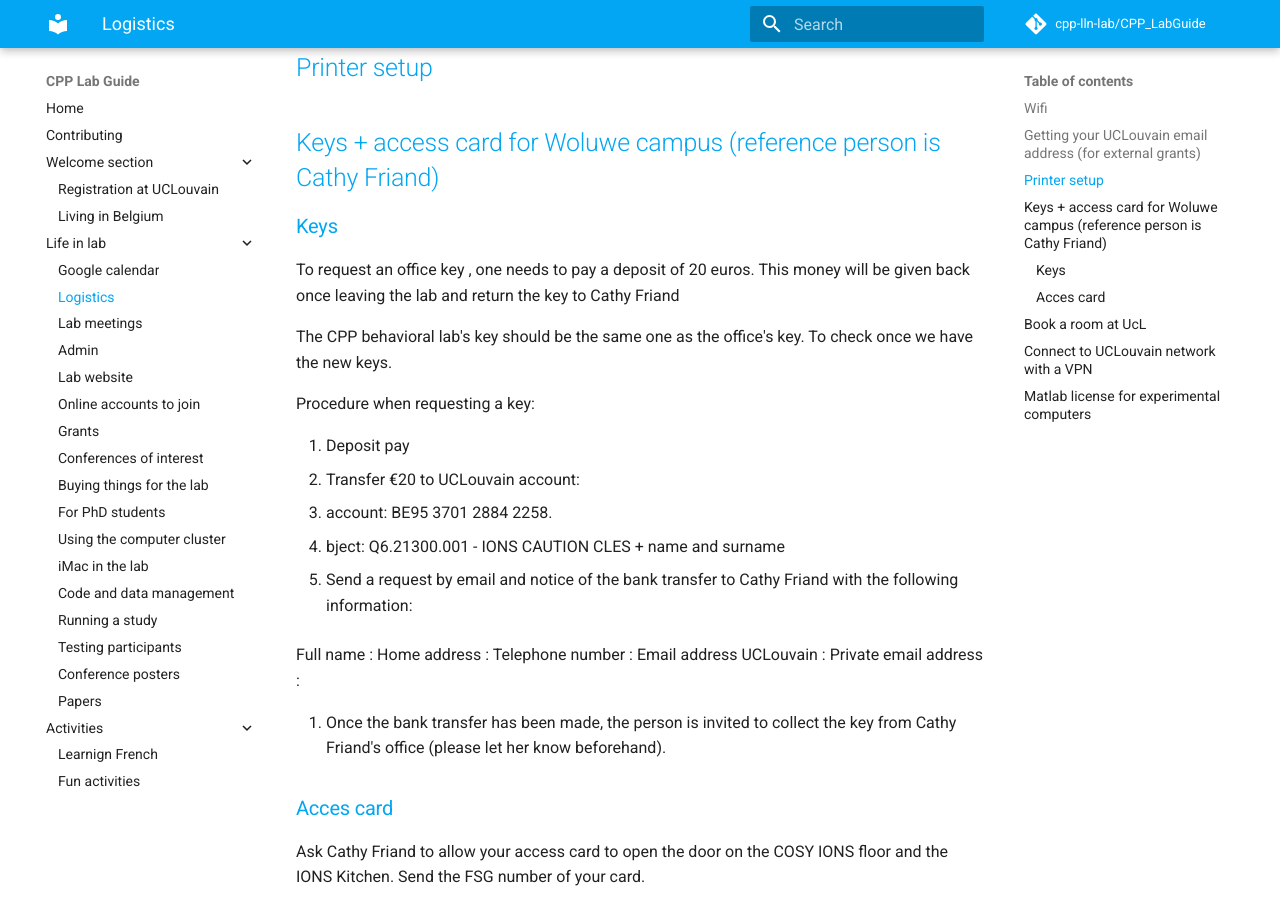
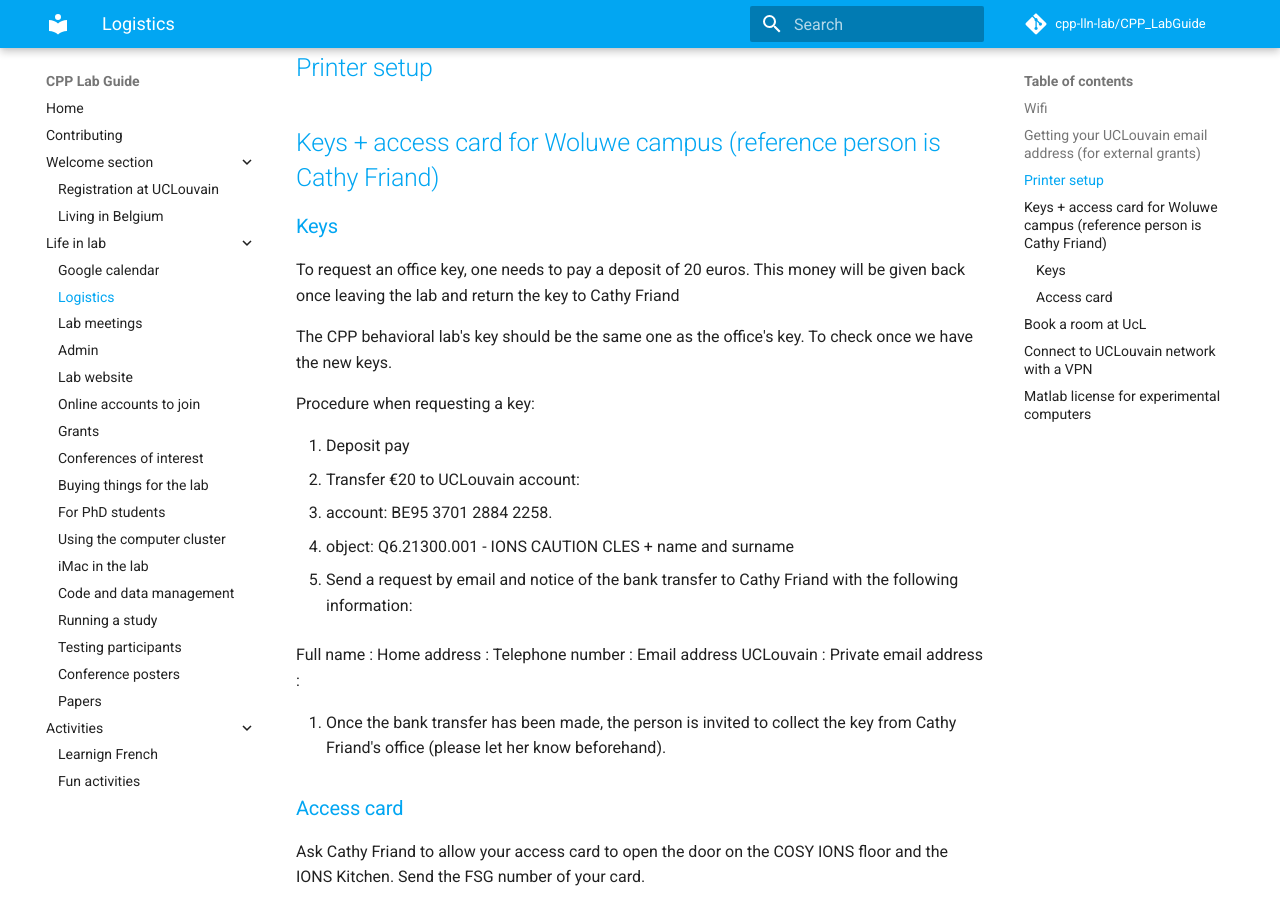
Before and after one commit to cpp-lln-lab/CPP_LabGuide, an MkDocs documentation site: the page built from doc/logistics.md, in a window 1280 px wide and 900 px high, scrolled down 542 px. Built offline with MkDocs 1.6.1 and Material for MkDocs 9.7.7, drawn with Linux system fonts in a browser that asks for light colours; comment, search, counter and statistics services are not loaded.

Commit message:
Apply suggestions from code review
Co-authored-by: Filippo Cerpelloni <filippo.cerpelloni@gmail.com>

```diff
--- a/doc/logistics.md
+++ b/doc/logistics.md
@@ -11,7 +11,8 @@
 
 ### Keys
 
-To request an office key , one needs to pay a deposit of 20 euros. This money will be given back once leaving the lab and return the key to Cathy Friand
+To request an office key, one needs to pay a deposit of 20 euros. This money will be given back once leaving the lab and return the key to Cathy Friand
+
 
 The CPP behavioral lab's key should be the same one as the office's key. To check once we have the new keys.
 
@@ -21,7 +22,8 @@
 1. Deposit pay
 - Transfer €20 to UCLouvain account:
   - account: BE95 3701 2884 2258.
-  - bject: Q6.21300.001 - IONS CAUTION CLES + name and surname
+  - object: Q6.21300.001 - IONS CAUTION CLES + name and surname
+
 
 2. Send a request by email and notice of the bank transfer to Cathy Friand with the following information:
 
@@ -33,7 +35,8 @@
 
 3. Once the bank transfer has been made, the person is invited to collect the key from Cathy Friand's office (please let her know beforehand).
 
-### Acces card
+### Access card
+
 
 Ask Cathy Friand to allow your access card to open the door on the COSY IONS floor and the IONS Kitchen. Send the FSG number of your card.
 
```
